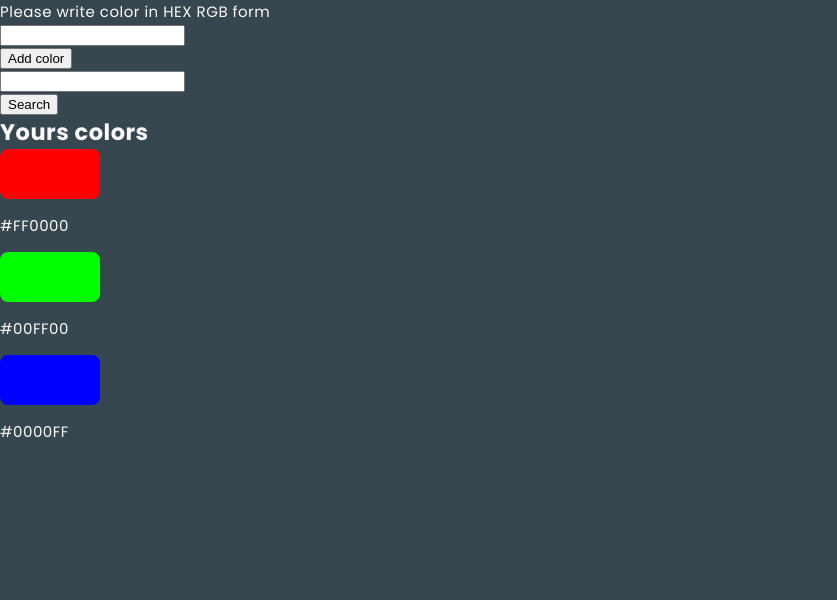
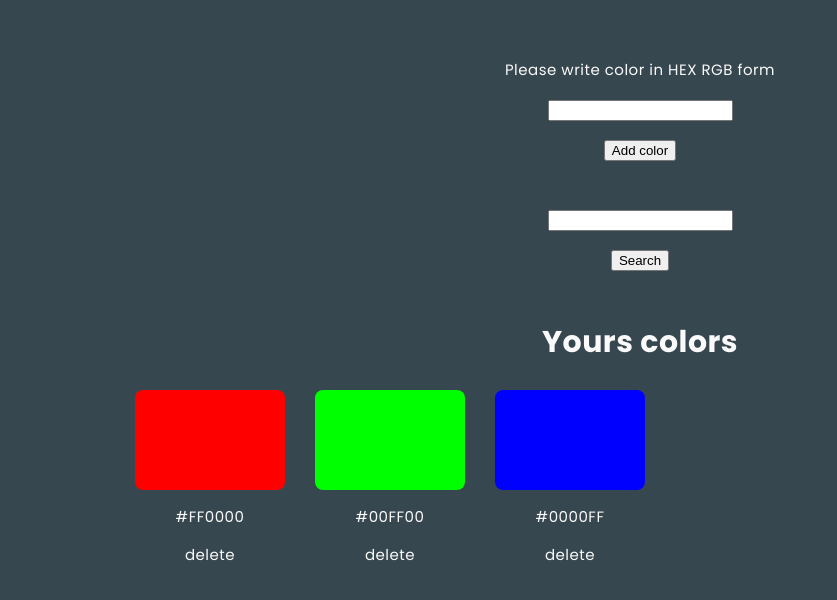
Before and after one commit to jola-klodowska/frontend-task, a React (Create React App) app: page / in a window 1280 px wide. Shown: the top 600 px of the page, without its empty margins (0-837 px from the left). Built offline with nearby package versions, Linux system fonts and the light colour scheme.

Commit message:
adding key and id to colors

```diff
--- a/package.json
+++ b/package.json
@@ -41,5 +41,8 @@
       "last 1 firefox version",
       "last 1 safari version"
     ]
+  },
+  "devDependencies": {
+    "@types/shortid": "^0.0.29"
   }
 }
--- a/src/App.tsx
+++ b/src/App.tsx
@@ -6,21 +6,26 @@ import FormAdd from './components/FormAdd/FormAdd';
 
 export interface MyColor {
   name: string;
+  id: string;
 }
 
 const App = () => {
-  const colors = () => {
+
   let defaultColors: MyColor[] = [
     {
+      id: '1',
       name: '#FF0000'
     },
     {
+      id: '2',
       name: '#00FF00'
     },
     {
+      id: '3',
       name: '#0000FF'
     }
   ];
+  const colors = () => {
 
     let allColors = defaultColors;
 
--- a/src/components/Color/Color.module.scss
+++ b/src/components/Color/Color.module.scss
@@ -1,8 +1,8 @@
 @import '../../styles/settings.scss';
 
 .rectangle {
-    color: red;
-    height: 50px;
-    width: 100px;
+    height: 100px;
+    width: 150px;
     border-radius: 8px;
+    margin: 15px;
 }
--- a/src/components/Color/Color.tsx
+++ b/src/components/Color/Color.tsx
@@ -2,13 +2,21 @@ import styles from './Color.module.scss';
 
 interface Test {
     color: string;
+    id: string;
 }
 
-const Color = (props:Test) => {
+const Color = (props: Test) => {
+
+    const handleSubmit = (e: any) => {
+        e.preventDefault();
+        window.localStorage.removeItem('myColors')
+    }
+
     return (
         <div>
-            <div  style={{ backgroundColor: props.color }} className={styles.rectangle}></div>
-            <p>{props.color}</p>
+            <div style={{ backgroundColor: props.color }} className={styles.rectangle}></div>
+            <p className={styles.colorName}>{props.color}</p>
+            <p onClick={handleSubmit}>delete</p>
         </div>
     );
 };
--- a/src/components/Colors/Colors.module.scss
+++ b/src/components/Colors/Colors.module.scss
@@ -0,0 +1,11 @@
+.colorContainer {
+    margin: 10px 120px;
+    display: flex;
+    justify-content: flex-start;
+    flex-wrap: wrap;
+}
+
+.title {
+    font-size: 30px;
+    margin-top: 40px;
+}
--- a/src/components/Colors/Colors.tsx
+++ b/src/components/Colors/Colors.tsx
@@ -1,23 +1,24 @@
 import React from 'react';
 import { MyColor } from '../../App';
 import Color from '../Color/Color';
+import styles from './Colors.module.scss';
 
 interface Test {
-    colors: MyColor[]
+    colors: MyColor[];
 }
-
-
 
 const Colors = (props: Test) => {
     const colors = props.colors;
 
     return (
         <article>
-            <h2>Yours colors</h2>
-            <div>
+            <h2 className={styles.title}>Yours colors</h2>
+            <div className={styles.colorContainer}>
                 {colors.map(color =>
                     <Color
-                        color={Object.values(color).toString()} />
+                        key={color.id}
+                        id={color.id}
+                        color={color.name} />
                 )}
             </div>
         </article>
--- a/src/components/Filter/Filter.module.scss
+++ b/src/components/Filter/Filter.module.scss
@@ -0,0 +1,4 @@
+.form{
+    margin-top: 30px;
+    line-height: 40px;
+}
--- a/src/components/Filter/Filter.tsx
+++ b/src/components/Filter/Filter.tsx
@@ -1,9 +1,9 @@
 import React from 'react';
-import './Filter.module.scss';
+import styles from './Filter.module.scss';
 
 const Filter = () => {
     return (
-        <form>
+        <form className={styles.form}>
             <input type="text" /><br/>
             <button>Search</button>
         </form>
--- a/src/components/FormAdd/FormAdd.module.scss
+++ b/src/components/FormAdd/FormAdd.module.scss
@@ -0,0 +1,5 @@
+.form{
+    text-align: center;
+    margin-top: 50px;
+    line-height: 40px;
+}
--- a/src/components/FormAdd/FormAdd.tsx
+++ b/src/components/FormAdd/FormAdd.tsx
@@ -1,6 +1,7 @@
 import React, { useState } from 'react';
 import { MyColor } from '../../App';
-import './FormAdd.module.scss';
+import styles from './FormAdd.module.scss';
+import shortid from 'shortid';
 
 export interface Colors {
     colors: MyColor[]
@@ -13,20 +14,16 @@ const FormAdd = (props: Colors) => {
     const handleSubmit = (e: any) => {
         e.preventDefault();
         const colorObject = {
-            name: colorName
+            name: colorName,
+            id: shortid()
         }
         const colors = props.colors;
-        colors.push(colorObject)
+        colors.push(colorObject);
         window.localStorage.setItem('myColors', JSON.stringify(colors));
-        console.log(colors)
-
-
-        //customColors.push(colorObject)
-       // window.localStorage.setItem('myColors', JSON.stringify(customColors));
     }
 
     return (
-        <form onSubmit={handleSubmit}>
+        <form className={styles.form} onSubmit={handleSubmit}>
             <label>Please write color in HEX RGB form</label><br />
             <input type="text" onChange={e => setColorName(e.target.value)} /><br />
             <button>Add color</button>
--- a/src/styles/global.scss
+++ b/src/styles/global.scss
@@ -13,4 +13,5 @@ body {
   font-size: 15px;
   color: $color-light;
   letter-spacing: 0.5px;
+  text-align: center;
 }
```
Also changed, not shown: 1 other file (tests, documents, lock files or other folders). Lines whose indentation alone changed are shown as unchanged.
